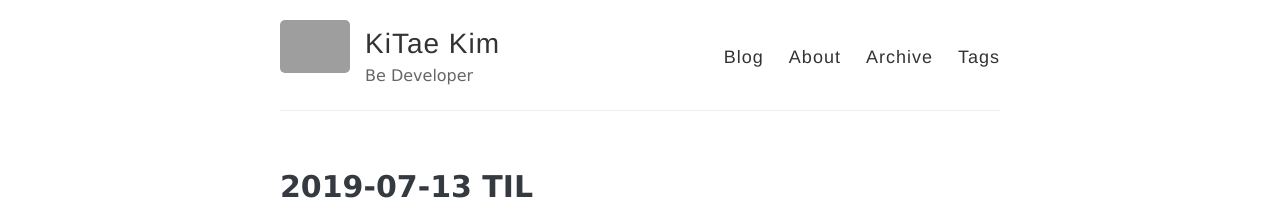
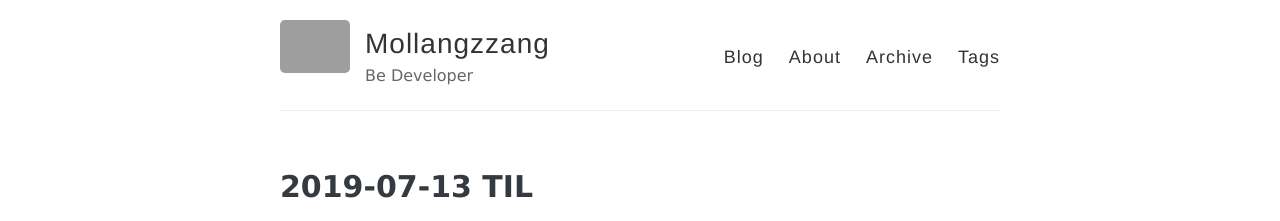
Before and after one commit to flash1117/flash1117.github.io, a Jekyll site: the page built from _posts/2019-07-13-TIL.markdown, in a window 1280 px wide. Shown: the top 221 px of the page. Built offline with Jekyll 4.4.1, drawn with Linux system fonts in a browser that asks for light colours; comment, search, counter and statistics services are not loaded; grey boxes are pictures that could not be loaded.

Commit message:
update blog settings

```diff
--- a/_config.yml
+++ b/_config.yml
@@ -1,17 +1,14 @@
 #
 # This file contains configuration flags to customize your site
 #
-
 # Name of your site (displayed in the header)
-name: KiTae Kim
+name: Mollangzzang
 
 # Short bio or description (displayed in the header)
 description: Be Developer
 
-#
 # Flags below are optional
 #
-
 # URL of your avatar or profile pic (you could use your GitHub profile pic)
 avatar: https://cultofthepartyparrot.com/parrots/hd/vikingparrot.gif
 
@@ -68,17 +65,14 @@ url: https://flash1117.github.io/
 # and NOT your User repository (http://yourusername.github.io)
 # then add in the baseurl here, like this: "/repository-name"
 baseurl: ''
-
 #
 # !! You don't need to change any of the configuration flags below !!
 #
-
 permalink: pretty
 paginate_path: /page:num/
 
 # The release of Jekyll Now that you're using
 version: v1.2.0
-
 # Jekyll 3 now only supports Kramdown for Markdown
 kramdown:
   # Use GitHub flavored markdown, including triple backtick fenced code blocks
--- a/_includes/disqus.html
+++ b/_includes/disqus.html
@@ -14,7 +14,7 @@
 	 */
 	 (function() { // DON'T EDIT BELOW THIS LINE
 	 var d = document, s = d.createElement('script');
-	 s.src = 'https://donghyeon-1.disqus.com/embed.js';
+	 s.src = 'https://CommentTest01.disqus.com/embed.js';
 	 s.setAttribute('data-timestamp', +new Date());
 	 (d.head || d.body).appendChild(s);
 	 })();
```
